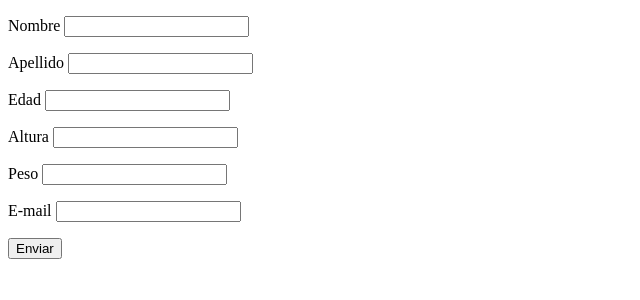
After one commit to mattbarreto/proyecto_coder, a Django app: page /app/atletas_form in a window 1280 px wide. The commit adds this page. Shown: the top 300 px of the page, without its empty margins (0-640 px from the left). Run offline with Django 4.2, Linux system fonts and the light colour scheme.

Commit message:
Version actualizada con formulario para carga de datos de Atletas.
La version actual presenta fallos y necesita revision en dos puntos: 1) el template atletas no refresca las cargas a la base de datos de atletas; 2) falta actualizar el template padre para que sea funcional.

```diff
--- a/app_proyectoFinal/urls.py
+++ b/app_proyectoFinal/urls.py
@@ -1,9 +1,10 @@
 from django.urls import path
-from app_proyectoFinal.views import inicio, atleta, entrenador, rutina
+from app_proyectoFinal.views import inicio, atleta, entrenador, rutina, atletas_form
 
 urlpatterns = [
     path('', inicio, name='Inicio'),
     path('atletas', atleta, name='Atletas'),
     path('entrenadores', entrenador, name='Entrenadores'),
     path('rutina', rutina, name='Rutinas'),
+    path('atletas_form', atletas_form, name='Formulario de Atletas'),
 ]
--- a/app_proyectoFinal/views.py
+++ b/app_proyectoFinal/views.py
@@ -1,5 +1,7 @@
+import email
 from unittest import result
-from django.shortcuts import render
+from django.shortcuts import redirect, render
+from app_proyectoFinal.models import Atleta
 
 # Create your views here.
 
@@ -10,7 +12,8 @@ def inicio(request):
 
 def atleta(request):
 
-    return render(request, 'atletas.html')
+    return render(request, 'atletas.html',
+    {'atleta': Atleta.objects.all()})
 
 
 def entrenador(request):
@@ -21,3 +24,17 @@ def entrenador(request):
 def rutina(request):
 
     return render(request, 'rutinas.html')
+
+def atletas_form(request):
+
+    if request.method=='POST':
+        nombre = request.POST['nombre']
+        apellido = request.POST['apellido']
+        edad = request.POST['edad']
+        altura = request.POST['altura']
+        peso = request.POST['peso']
+        email = request.POST['email']
+        Atleta.objects.create(nombre=nombre, apellido=apellido, edad=edad, altura=altura, peso=peso, email=email)
+        return redirect('Atletas')
+
+    return render(request, 'atletas_form.html')
--- /dev/null
+++ b/templates/app_proyectoFinal/atletas_form.html
@@ -0,0 +1,30 @@
+<!DOCTYPE html>
+<html lang="en">
+<head>
+    <meta charset="UTF-8">
+    <meta http-equiv="X-UA-Compatible" content="IE=edge">
+    <meta name="viewport" content="width=device-width, initial-scale=1.0">
+    <title>Formulario</title>
+</head>
+<body>
+
+<form action="" method="POST">{% csrf_token %}
+
+    <p> Nombre <input type="text" name="nombre"></p>
+
+    <p> Apellido <input type="text" name="apellido"></p>
+
+    <p> Edad <input type="number" step="0.01" name="edad"></p>
+
+    <p> Altura <input type="number" name="altura"></p>
+
+    <p> Peso <input type="number" name="peso"></p>
+
+    <p> E-mail <input type="email" name="email"></p>
+
+    <input type="submit" value="Enviar">
+
+</form>
+
+</body>
+</html>
```
Also changed, not shown: templates/app_proyectoFinal/atletas.html (+8 -10 lines), db.sqlite3.
